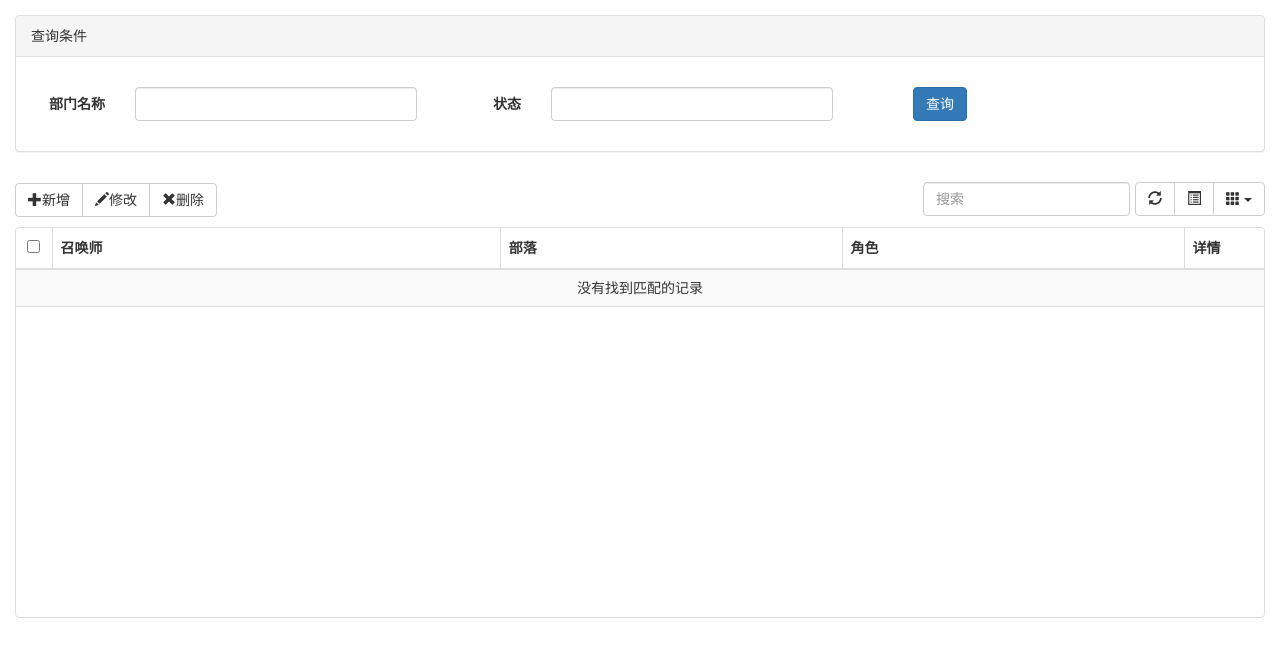
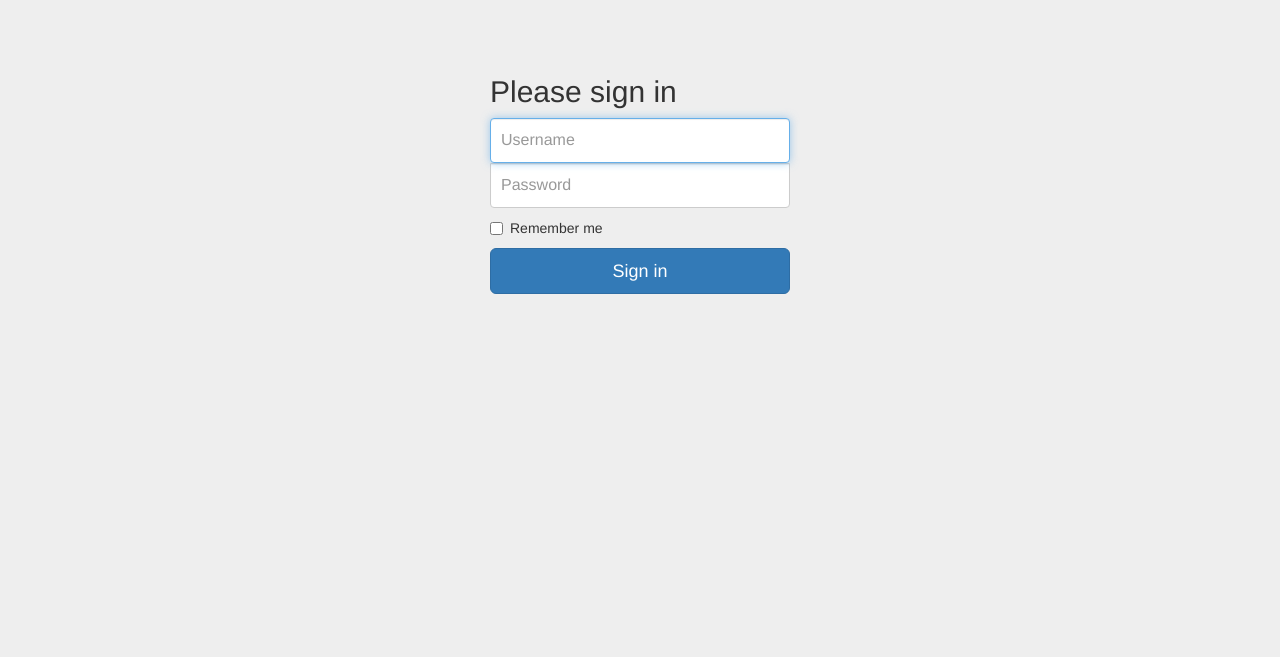
Before and after one commit to feixiaohuijava/motivation, a Django app: page /showdata/ in a window 1280 px wide. Shown: the top 657 px of the page. Run offline with Django 3.2, Linux system fonts and the light colour scheme; data that the repository does not hold is empty; some libraries are stand-ins or nearby versions.

Commit message:
增加首页登录界面

```diff
--- /dev/null
+++ b/bootstrapdjango/static/css/signin.css
@@ -0,0 +1,40 @@
+body {
+    padding-top: 40px;
+    padding-bottom: 40px;
+    background-color: #eee;
+}
+
+.form-signin {
+    max-width: 330px;
+    padding: 15px;
+    margin: 0 auto;
+}
+.form-signin .form-signin-heading,
+.form-signin .checkbox {
+    margin-bottom: 10px;
+}
+.form-signin .checkbox {
+    font-weight: normal;
+}
+.form-signin .form-control {
+    position: relative;
+    height: auto;
+    -webkit-box-sizing: border-box;
+    -moz-box-sizing: border-box;
+    box-sizing: border-box;
+    padding: 10px;
+    font-size: 16px;
+}
+.form-signin .form-control:focus {
+    z-index: 2;
+}
+.form-signin input[type="email"] {
+    margin-bottom: -1px;
+    border-bottom-right-radius: 0;
+    border-bottom-left-radius: 0;
+}
+.form-signin input[type="password"] {
+    margin-bottom: 10px;
+    border-top-left-radius: 0;
+    border-top-right-radius: 0;
+}
--- /dev/null
+++ b/bootstrapdjango/static/js/login.js
@@ -0,0 +1,23 @@
+$(function () {
+    $("#sign_in").click(function () {
+        var username = $("#inputUsername").val()
+        var password = $("#inputPassword").val()
+        $.ajax({
+            type:'POST',
+            async:true,
+            url:'/login/',
+            data:{"user_name":username,"password":password},
+            dataType:'json',
+            success:function (data) {
+                console.log(data)
+                if(data.SUCCESS == 'success'){
+                    console.log("success")
+                    location.href = '/success_login/'
+                }
+
+            }
+        })
+
+    })
+
+})
--- a/bootstrapdjango/templates/demo.html
+++ b/bootstrapdjango/templates/demo.html
@@ -45,7 +45,7 @@
 	        </div>
 
 	        <div id="toolbar" class="btn-group">
-	            <button id="btn_add" type="button" class="btn btn-default">
+	            <button id="btn_add" type="button" class="btn btn-default" onclick="add('');">
 	                <span class="glyphicon glyphicon-plus" aria-hidden="true"></span>新增
 	            </button>
 	            <button id="btn_edit" type="button" class="btn btn-default">
@@ -79,6 +79,25 @@
 			</div>
 		</div>
 	</div>
+
+
+    <div class="modal fade " id="myModal_update_insert" tabindex="-1" role="dialog" aria-labelledby="myModalLable" aria-hidden="true">
+        <div class="modal-dialog">
+            <div class="modal-content my-modal">
+                <div class="modal-header hint">
+                    <button type="button" class="close" data-dismiss="modal" aria-hidden="true">&times;</button>
+                    <h4 class="modal-title" id="myModalLable">详细信息 </h4>
+
+                </div>
+                <div class="modal-body" id="id-modal-body">
+
+                </div>
+                <div class="modal-footer">
+
+                </div>
+            </div>
+        </div>
+    </div>
 </div>
 </body>
 </html>
--- /dev/null
+++ b/bootstrapdjango/templates/login.html
@@ -0,0 +1,46 @@
+
+<!DOCTYPE html>
+<html lang="zh-CN">
+<head>
+    <meta charset="utf-8">
+    <meta http-equiv="X-UA-Compatible" content="IE=edge">
+    <meta name="viewport" content="width=device-width, initial-scale=1">
+    <!-- 上述3个meta标签*必须*放在最前面，任何其他内容都*必须*跟随其后！ -->
+    <meta name="description" content="">
+    <meta name="author" content="">
+    <link rel="icon" href="../static/fonts/login_favicon.ico">
+
+    <title>Signin Template for Bootstrap</title>
+    <script type="text/javascript" src="../static/jquery-3.2.1.js"></script>
+
+    <!-- Bootstrap core CSS -->
+    <link href="../static/bootstrap-3.3.7/dist/css/bootstrap.css" rel="stylesheet">
+
+    <!-- Custom styles for this template -->
+    <link href="../static/css/signin.css" rel="stylesheet">
+    <script type="text/javascript" src="../static/js/login.js"></script>
+
+</head>
+
+<body>
+
+<div class="container" id="id_login">
+
+    <form class="form-signin">
+        <h2 class="form-signin-heading">Please sign in</h2>
+        <label for="inputUsername" class="sr-only">Username</label>
+        <input type="text" id="inputUsername" class="form-control" placeholder="Username" required autofocus>
+        <label for="inputPassword" class="sr-only">Password</label>
+        <input type="password" id="inputPassword" class="form-control" placeholder="Password" required>
+        <div class="checkbox">
+            <label>
+                <input type="checkbox" value="remember-me"> Remember me
+            </label>
+        </div>
+        <button class="btn btn-lg btn-primary btn-block" type="submit" id="sign_in">Sign in</button>
+    </form>
+
+</div> <!-- /container -->
+
+</body>
+</html>
--- a/bootstrapdjango/urls.py
+++ b/bootstrapdjango/urls.py
@@ -26,6 +26,7 @@ urlpatterns = [
     url(r'^getdata_mysql/$',getdata_mysql),
     url(r'^getdata_mongodb/$',getdata_mongodb),
     url(r'^showselect/$',showselect),
-    # url(r'^pausejob/',pausejob),
-    # url(r'^addjob/',addjob),
+    url(r'^login/$',login),
+    url(r'^success_login/$',success_login),
+
 ]
--- a/bootstrapdjango/view.py
+++ b/bootstrapdjango/view.py
@@ -6,6 +6,8 @@ from django.db import connections
 import json
 import logging
 from pymongo import MongoClient
+from bson.objectid import ObjectId
+from django.views.decorators.csrf import csrf_exempt
 
 log = logging.getLogger('module view.py')
 log.setLevel(logging.INFO)
@@ -14,7 +16,7 @@ def showdata(request):
     dict1 = {'key1':1,'key2':2}
     dict2 ={'key1':3,'key2':4}
     data = [dict1,dict2]
-    return render(request, 'demo.html')
+    return render(request, 'login.html')
 
 
 def getdata_mysql(request):
@@ -76,6 +78,27 @@ def getdata_mongodb(request):
     data2 = {'total':total,'rows':result}
     return HttpResponse(json.dumps(data2))
 
+def update_mongdb(request):
+    Client = MongoClient("localhost", 27017)
+    #db是demaxiya
+    db = Client.demaxiya
+    #collection是demaxiya
+    colleciton = db.demaxiya
+
+    colleciton.update({"_id":ObjectId('59d726c819292b0355c45e28')},{"$set":{"Level":"5"}})
+
+@csrf_exempt
+def login(request):
+    user_name = request.POST.get("user_name")
+    password = request.POST.get("password")
+    if user_name == "123" and password == "123":
+        return HttpResponse(json.dumps({'SUCCESS':'success'}))
+    else:
+        return HttpResponse(json.dumps({'FAILED':'fail'}))
+
+def success_login(request):
+    return render(request,'demo.html')
+
 def showselect(request):
     data1 = {"ID":"1","team":"skt","honour":"王者"}
     result = []
```
Also changed, not shown: bootstrapdjango/mongodb/update_data.py (added, +22 -0 lines), bootstrapdjango/static/css/ie10-viewport-bug-workaround.css (added, +13 -0 lines), bootstrapdjango/static/fonts/login_favicon.ico (added), 3 other files.
